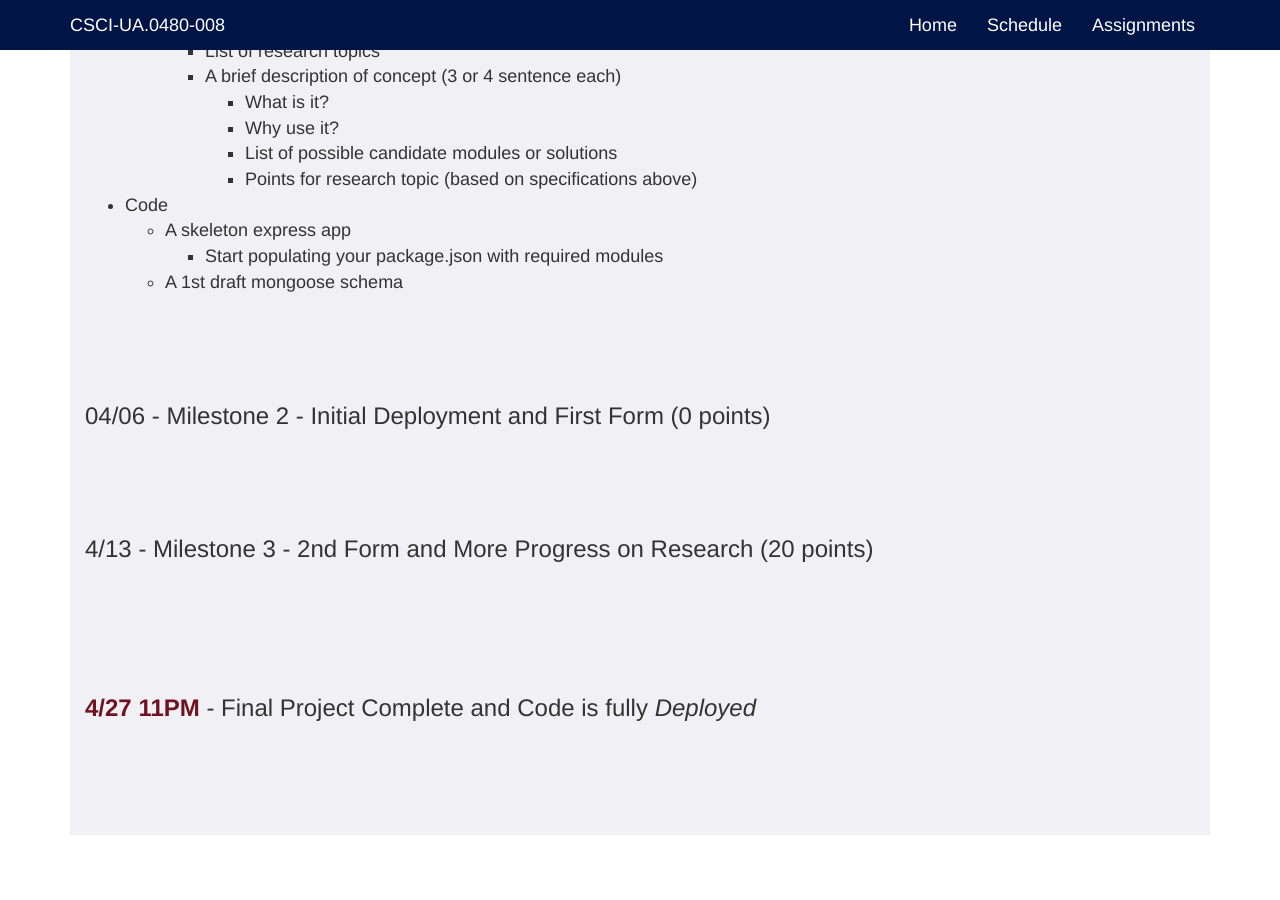
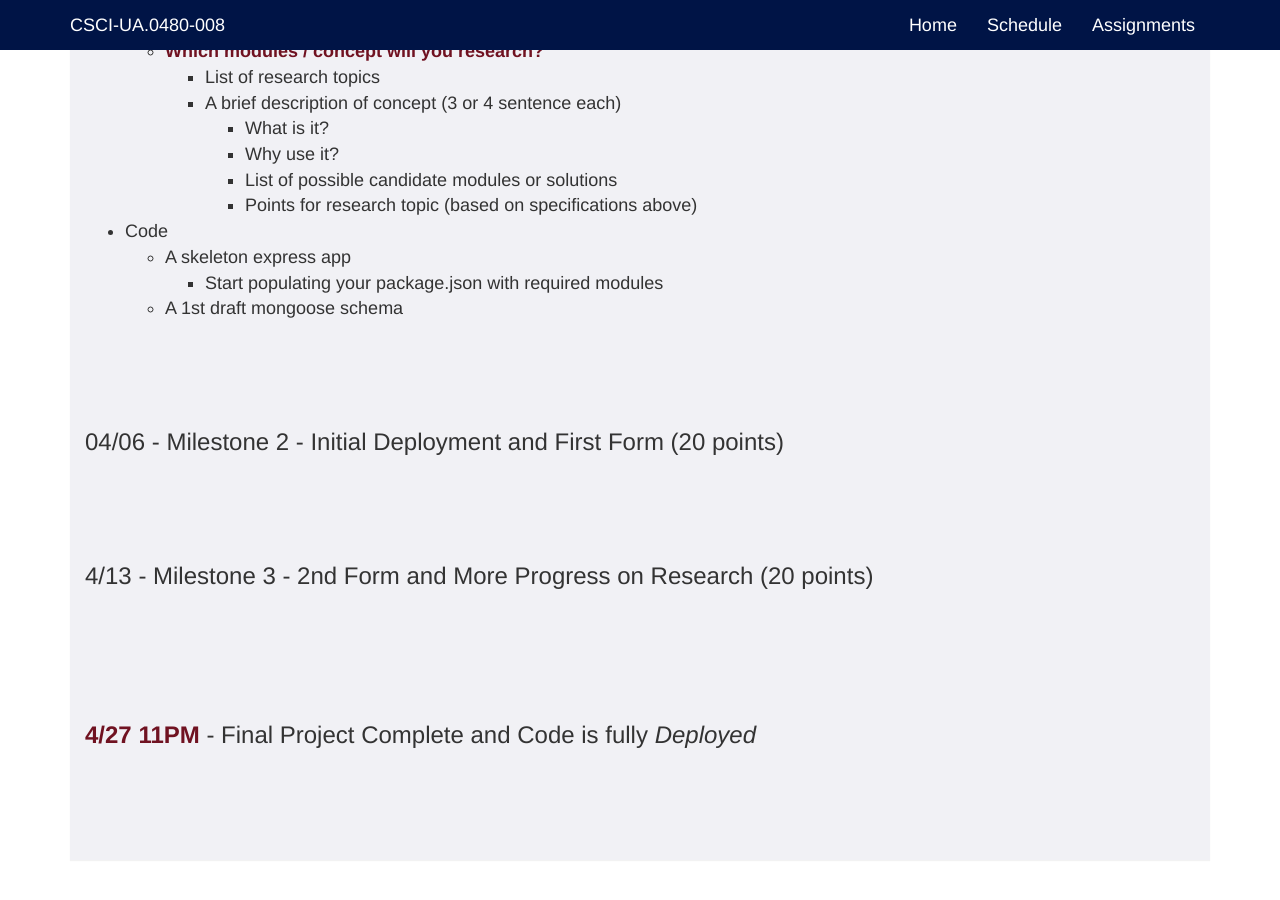
Before and after one commit to foureyes/csci-ua.0480-spring2017-008, a Jekyll site: the page built from final-project.markdown, in a window 1280 px wide and 900 px high, scrolled down 3624 px. Built offline with Jekyll 4.4.1, drawn with Linux system fonts in a browser that asks for light colours; before the commit the page ends 4498 px from its top, so only the background shows below that.

Commit message:
fix final project instructions

```diff
--- a/final-project.markdown
+++ b/final-project.markdown
@@ -187,10 +187,10 @@ Choose at least __8 points__ worth of these following topics (research and imple
 <br>
 <br>
 
-### 04/06 - Milestone 2 - Initial Deployment and First Form (0 points)
+### 04/06 - Milestone 2 - Initial Deployment and First Form (20 points)
 
 {% comment %}
-1. attempt to deploy your code to i6 by following [these instructions](homework/deploy.html)
+1. attempt to deploy your code to i6 by following [instructions](homework/deploy.html)
 2. use [this form to submit urls to your deployed site](https://docs.google.com/a/nyu.edu/forms/d/e/1FAIpQLSfgOqmYrFq_XE1P9On8RCrCzVBBlcISpEk7iTdDmkTOBOE5zQ/viewform)
 3. your deployed site should contain the following progress:
     * __one working form (that is not login or registration)__
```
Also changed, not shown: other parts of final-project.markdown (+1 -1 lines).
